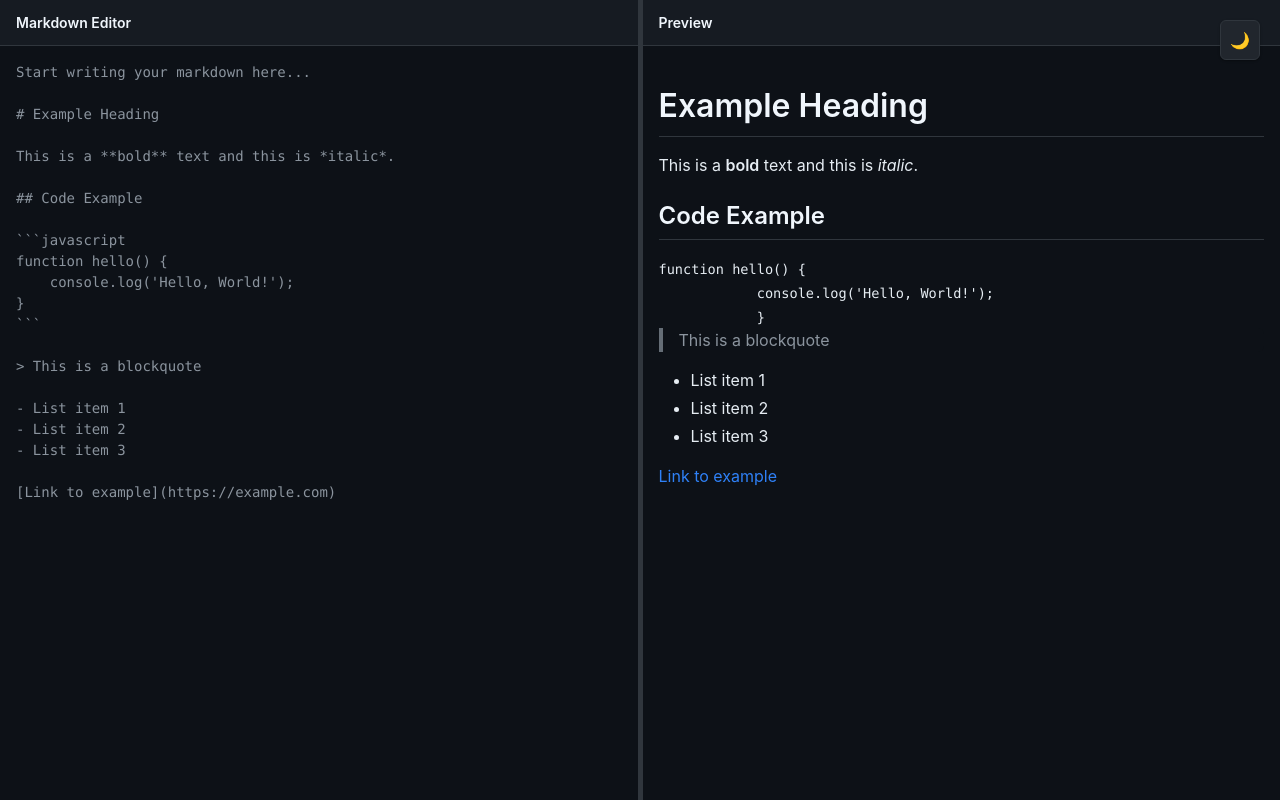
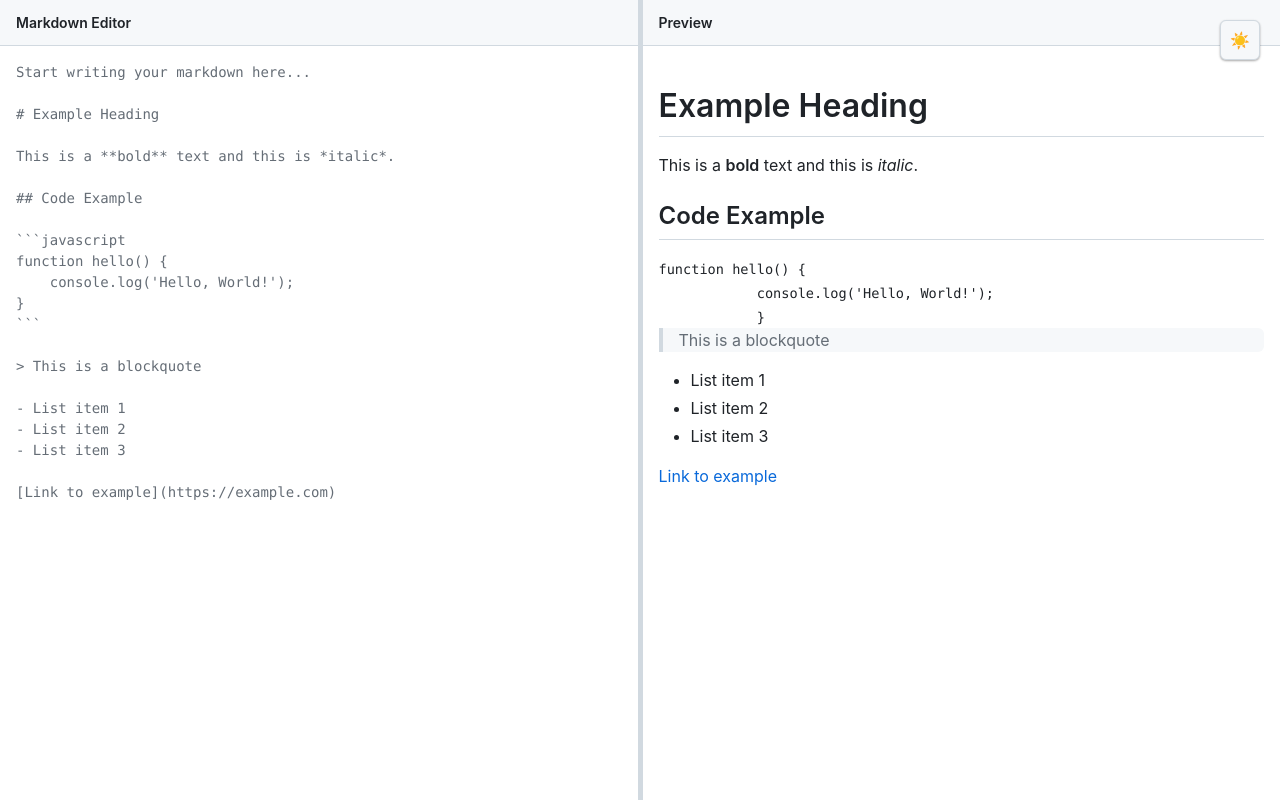
Before and after one commit to santoshxshrestha/mdecho, a plain HTML site: page templates/home.html in a window 1280 px wide. Both pictures are taken after a click on the button "Toggle theme". Drawn offline with Linux system fonts and the light colour scheme.

Commit message:
Added the js for theme switch

```diff
--- /dev/null
+++ b/static/js/toggle_theme.js
@@ -0,0 +1,14 @@
+function toggleTheme() {
+    const html = document.documentElement;
+    const button = document.querySelector(".theme-toggle");
+
+    if (html.getAttribute("data-theme") === "light") {
+        html.removeAttribute("data-theme");
+        button.textContent = "🌙";
+        localStorage.setItem("theme", "dark");
+    } else {
+        html.setAttribute("data-theme", "light");
+        button.textContent = "☀️";
+        localStorage.setItem("theme", "light");
+    }
+}
--- a/templates/home.html
+++ b/templates/home.html
@@ -9,7 +9,9 @@
   </head>
 
   <body>
-    <button class="theme-toggle" title="Toggle theme">🌙</button>
+    <button class="theme-toggle" onclick="toggleTheme()" title="Toggle theme">
+      🌙
+    </button>
 
     <div class="container">
       <div class="editor-panel">
@@ -77,5 +79,6 @@ function hello() {
         </div>
       </div>
     </div>
+    <script src="../static/js/toggle_theme.js"></script>
   </body>
 </html>
```
